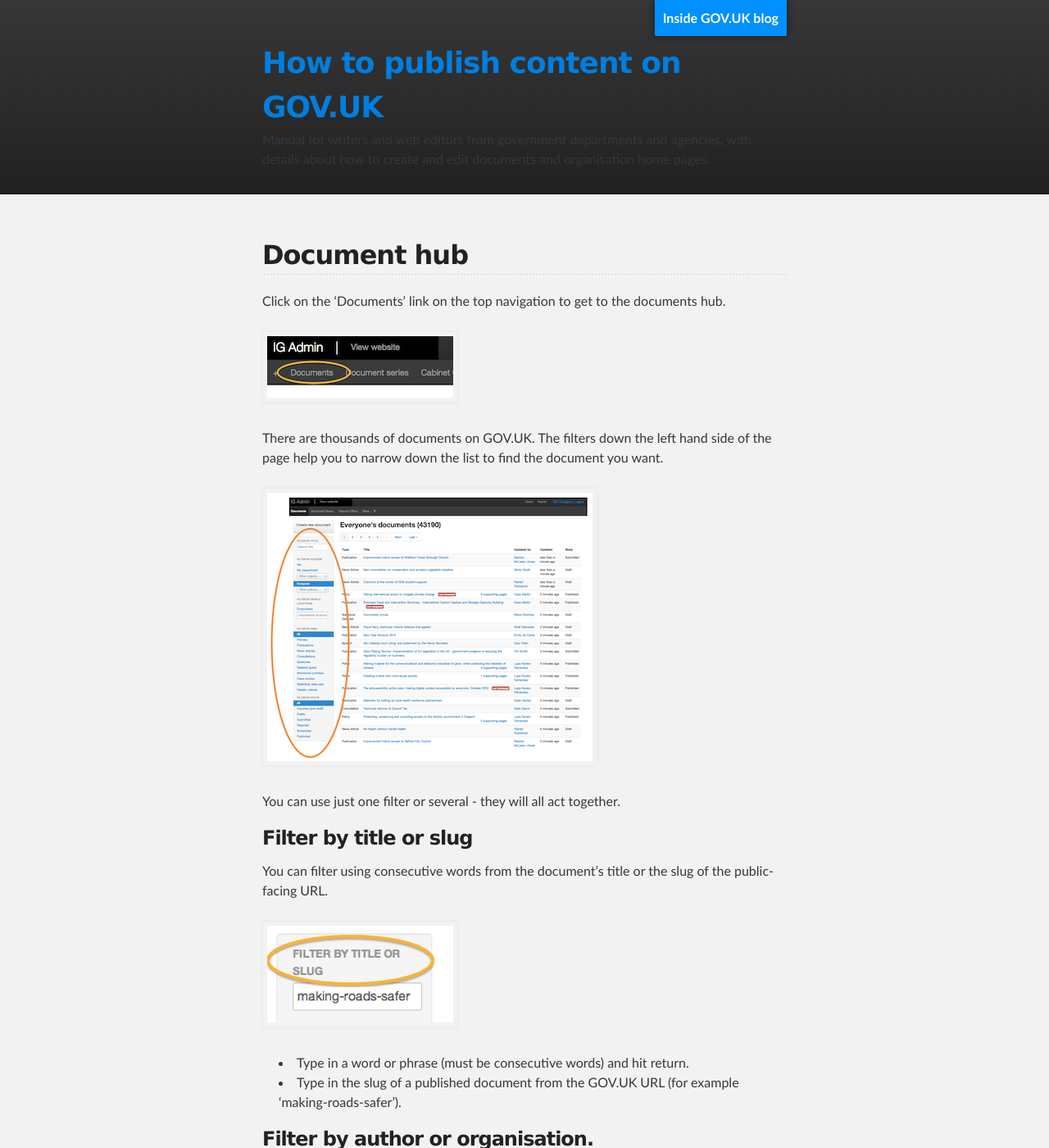
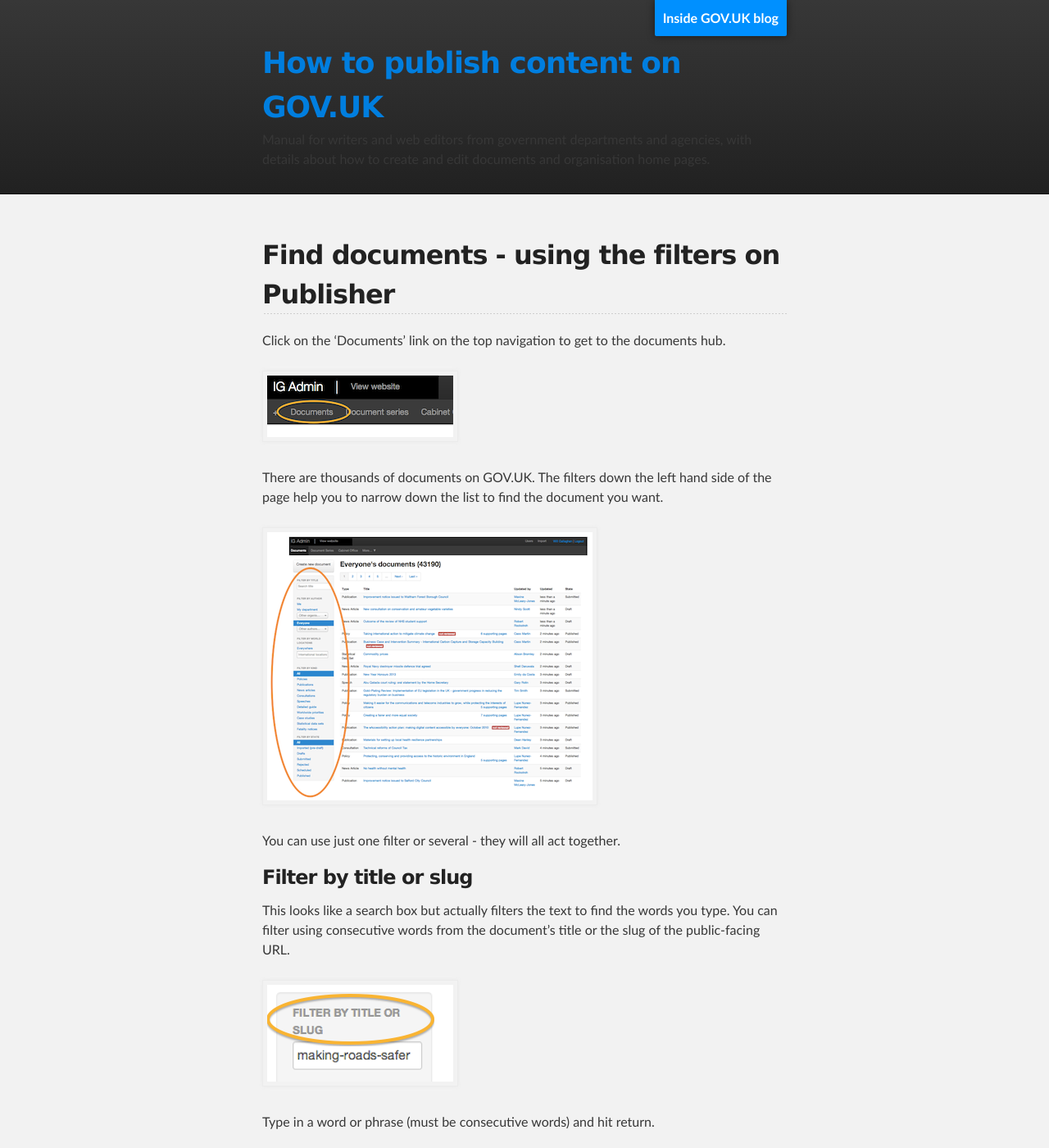
Before and after one commit to alphagov/inside-government-admin-guide, a Jekyll site: the page built from first-steps/document-hub.md, in a window 1280 px wide and 1400 px high. Shown: the whole window at 82% size. Built offline with Jekyll 4.4.1, drawn with Linux system fonts in a browser that asks for light colours.

Commit message:
Update document-hub.md

```diff
--- a/first-steps/document-hub.md
+++ b/first-steps/document-hub.md
@@ -1,54 +1,57 @@
 ---
 layout: default
-title: How to publish content / Document hub
+title: How to publish content / Find documents
 ---
 
-## Document hub
+## Find documents - using the filters on Publisher
 
 Click on the 'Documents' link on the top navigation to get to the documents hub.
 
-   ![Document hub 1](document-hub-1.png)
+![Document hub 1](document-hub-1.png)
 
 There are thousands of documents on GOV.UK. The filters down the left hand side of the page help you to narrow down the list to find the document you want.
 
-   ![Document filters 1](document-filters-1.png)
+![Document filters 1](document-filters-1.png)
 
 You can use just one filter or several - they will all act together.
 
 
 ### Filter by title or slug
 
-You can filter using consecutive words from the document's title or the slug of the public-facing URL.
+This looks like a search box but actually filters the text to find the words you type. You can filter using consecutive words from the document's title or the slug of the public-facing URL.
 
-   ![Document filters 2](document-filters-2.png)
+![Document filters 2](document-filters-2.png)
 
-* Type in a word or phrase (must be consecutive words) and hit return.
-* Type in the slug of a published document from the GOV.UK URL (for example 'making-roads-safer').
+Type in a word or phrase (must be consecutive words) and hit return.
+
+...or...
+
+Type in the slug of a published document from the GOV.UK URL (for example 'making-roads-safer').
 
 
 ### Filter by author or organisation.
 
 You can filter documents by any department or agency, or you can find documents that have been created or edited by yourself or other colleagues.
 
-   ![Document filters 3](document-filters-3.png)
+![Document filters 3](document-filters-3.png)
 
 * Click on 'Me' to bring up documents that you have created or edited.
 * Click on 'My department' for anyone in your team.
 * Use the dropdown menu for other organisations, or start typing the organisation name to find them more quickly.
 
-   ![Document filters 4](document-filters-4.png)
+![Document filters 4](document-filters-4.png)
 
 * Click on 'Everyone' to see all documents.
 * Use the dropdown menu for other authors, or start typing a colleague's name to find them more quickly.
 
-   ![Document filters 5](document-filters-5.png)
+![Document filters 5](document-filters-5.png)
 
 
 ### Filter by world location
 
 Government offices overseas can filter documents by their world location (generally a country).
 
-   ![Document filters 6](document-filters-6.png)
+![Document filters 6](document-filters-6.png)
 
 * Start typing a world location into the search box.
 * Click on the search box to open a dropdown menu you can pick from.
@@ -58,7 +61,7 @@
 
 You can filter documents by their type (publication, policy, news article etc).
 
-   ![Document filters 7](document-filters-7.png)
+![Document filters 7](document-filters-7.png)
 
 * Click on ‘Policies’ and the document list will update to show only policies.
 * Click ‘All’ to see every document type again.
@@ -68,7 +71,7 @@
 
 You can filter documents by their state (draft, scheduled, published etc).
 
-   ![Document filters 8](document-filters-8.png)
+![Document filters 8](document-filters-8.png)
 
 * ‘All’ shows every document.
 * 'Imported (pre-draft)' is used by departments and agencies in transition. Click on it to see documents that have been imported that you need to tag and tidy.
```
